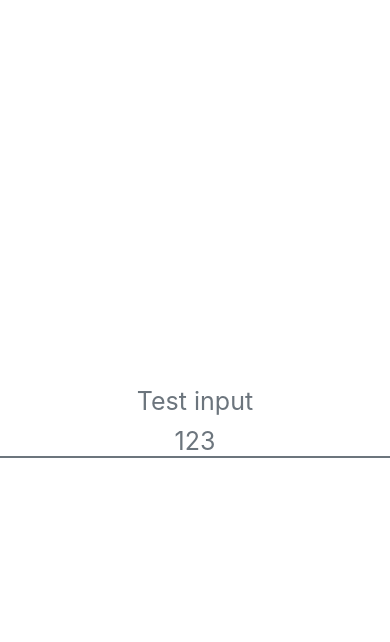
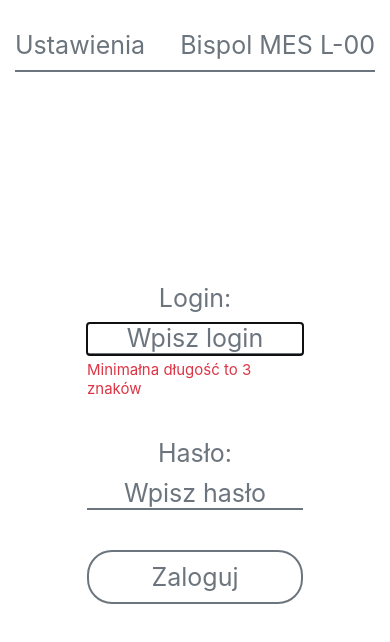
Before and after one commit to czechp/bsp-mes-line-android-client, a React Native app: screen / in a window 390 px wide. Shown: the top 642 px of the page. Built offline with nearby package versions, Linux system fonts and the light colour scheme.

Commit message:
Implemeneted login screen

```diff
--- a/App.js
+++ b/App.js
@@ -1,21 +1,17 @@
 import { StatusBar } from "expo-status-bar";
 import React, { useState } from "react";
 import { StyleSheet, Text, View } from "react-native";
+import AppScreen from "./app/components/AppScreen/AppScreen";
 import AppText from "./app/components/AppText/AppText";
 import AppTextInput from "./app/components/AppTextInput/AppTextInput";
+import LoginScreen from "./app/screens/LoginScreen/LoginScreen";
 
 export default function App() {
   const [text, setText] = useState("123");
 
   return (
     <View style={styles.container}>
-      <AppTextInput
-      title="Test input"
-      value={text}
-      onChangeText={setText}
-      maxLength={5}
-      minLength={3}
-       />
+      <LoginScreen />
     </View>
   );
 }
--- /dev/null
+++ b/app/components/AppButton/AppButton.js
@@ -0,0 +1,41 @@
+import React from "react";
+import { StyleSheet, ToastAndroid, TouchableOpacity } from "react-native";
+
+import colors from "../../configuration/colors";
+import AppText from "../AppText/AppText";
+
+const AppButton = ({
+  title,
+  onPress,
+  color = "secondary",
+  disabled = false,
+}) => {
+  const mainColor = disabled ? colors.secondary : colors[color];
+  const onPressFunction = disabled
+    ? () => {
+        ToastAndroid.show("Sprawdź poprawność danych", ToastAndroid.LONG);
+      }
+    : onPress;
+
+  return (
+    <TouchableOpacity
+      style={{ ...styles.button, borderColor: mainColor }}
+      onPress={onPressFunction}
+    >
+      <AppText style={{ color: mainColor }}>{title}</AppText>
+    </TouchableOpacity>
+  );
+};
+
+const styles = StyleSheet.create({
+  button: {
+    borderWidth: 2,
+    padding: 10,
+    borderRadius: 25,
+    alignItems: "center",
+    justifyContent: "center",
+    marginBottom: 40,
+  },
+});
+
+export default AppButton;
--- /dev/null
+++ b/app/components/AppForm/AppForm.js
@@ -0,0 +1,16 @@
+import React from "react";
+import { StyleSheet, View } from "react-native";
+
+const AppForm = ({children}) => {
+    return <View style={styles.container}>
+        {children}
+    </View>
+};
+
+const styles = StyleSheet.create({
+    container: {
+        width: "60%",
+    }
+})
+
+export default AppForm;
--- /dev/null
+++ b/app/components/AppScreen/AppScreen.js
@@ -0,0 +1,59 @@
+import React from "react";
+import { StatusBar, StyleSheet, View } from "react-native";
+
+import colors from "../../configuration/colors";
+import AppSeparator from "../AppSeparator.js/AppSeparator";
+import AppText from "../AppText/AppText";
+
+const AppScreen = ({ title, children, style = [] }) => {
+  return (
+    <View style={styles.container}>
+      <AppTitle title={title} />
+      <View style={[styles.contentContainer, style]}>{children}</View>
+    </View>
+  );
+};
+
+const AppTitle = ({ title }) => {
+  //TODO: read line name
+  const lineName = "Bispol MES L-00";
+
+  return (
+    <View style={styles.title}>
+      <View style={styles.titleSection}>
+        <AppText>{title}</AppText>
+        <AppText>{lineName}</AppText>
+      </View>
+      <AppSeparator style={styles.separator} />
+    </View>
+  );
+};
+
+const styles = StyleSheet.create({
+  container: {
+    flex: 1,
+    backgroundColor: colors.white,
+    width: "100%",
+    marginTop: StatusBar.currentHeight,
+    paddingHorizontal: 15,
+  },
+  title: {
+    alignItems: "center",
+    marginTop: 30,
+  },
+  separator: {
+    marginVertical: 10,
+  },
+  titleSection: {
+    flexDirection: "row",
+    justifyContent: "space-between",
+    width: "100%",
+  },
+  contentContainer: {
+    width: "100%",
+    flex: 1
+
+  },
+});
+
+export default AppScreen;
--- /dev/null
+++ b/app/components/AppSeparator.js/AppSeparator.js
@@ -0,0 +1,18 @@
+import React from "react";
+import { View, StyleSheet } from "react-native";
+
+import colors from "../../configuration/colors";
+
+const AppSeparator = ({ style = [] }) => {
+  return <View style={[styles.container, style]} />;
+};
+
+const styles = StyleSheet.create({
+  container: {
+    height: 2,
+    width: "100%",
+    backgroundColor: colors.secondary,
+  },
+});
+
+export default AppSeparator;
--- a/app/components/AppTextInput/AppTextInput.js
+++ b/app/components/AppTextInput/AppTextInput.js
@@ -11,7 +11,6 @@ const AppTextInput = ({ title = "", minLength, ...otherProps }) => {
   const minLengthValidatorText = minLength
     ? `Minimałna długość to ${minLength} znaków`
     : "";
-
 
   const minValidatorVisibility =
     minLength && alreadyTouched && otherProps.value.length < minLength;
@@ -35,6 +34,7 @@ const styles = StyleSheet.create({
   container: {
     alignItems: "center",
     width: "100%",
+    marginBottom: 40
   },
   textInput: {
     ...fontStyles,
--- /dev/null
+++ b/app/screens/LoginScreen/LoginScreen.js
@@ -0,0 +1,65 @@
+import React, { useState } from "react";
+import { StyleSheet } from "react-native";
+import AppButton from "../../components/AppButton/AppButton";
+
+import AppForm from "../../components/AppForm/AppForm";
+import AppScreen from "../../components/AppScreen/AppScreen";
+import AppTextInput from "../../components/AppTextInput/AppTextInput";
+import colors from "../../configuration/colors";
+
+const LoginScreen = ({}) => {
+  const [login, setLogin] = useState("");
+  const [password, setPassword] = useState("");
+
+  const minDataLength = 3;
+
+  const dataValidated = login.length >= minDataLength && password.length >= minDataLength;
+  const loginOnPress = () => {
+    //TODO implement it
+    console.log(`Logged with data: ${login} ${password}`);
+  };
+
+  return (
+    <AppScreen title="Ustawienia" style={styles.container}>
+      <AppForm>
+        <AppTextInput
+          title="Login:"
+          placeholder="Wpisz login"
+          autocorrect={false}
+          autoFocus
+          value={login}
+          onChangeText={(text) => setLogin(text)}
+          autoCapitalize="none"
+          minLength={minDataLength}
+        />
+        <AppTextInput
+          title="Hasło:"
+          placeholder="Wpisz hasło"
+          autocorrect={false}
+          secureTextEntry
+          value={password}
+          onChangeText={(text) => setPassword(text)}
+          autoCapitalize="none"
+          minLength={minDataLength}
+
+        />
+        <AppButton
+          disabled={true}
+          title="Zaloguj"
+          onPress={loginOnPress}
+          color="primary"
+          disabled={!dataValidated}
+        />
+      </AppForm>
+    </AppScreen>
+  );
+};
+
+const styles = StyleSheet.create({
+  container: {
+    alignItems: "center",
+    justifyContent: "center",
+  },
+});
+
+export default LoginScreen;
```
